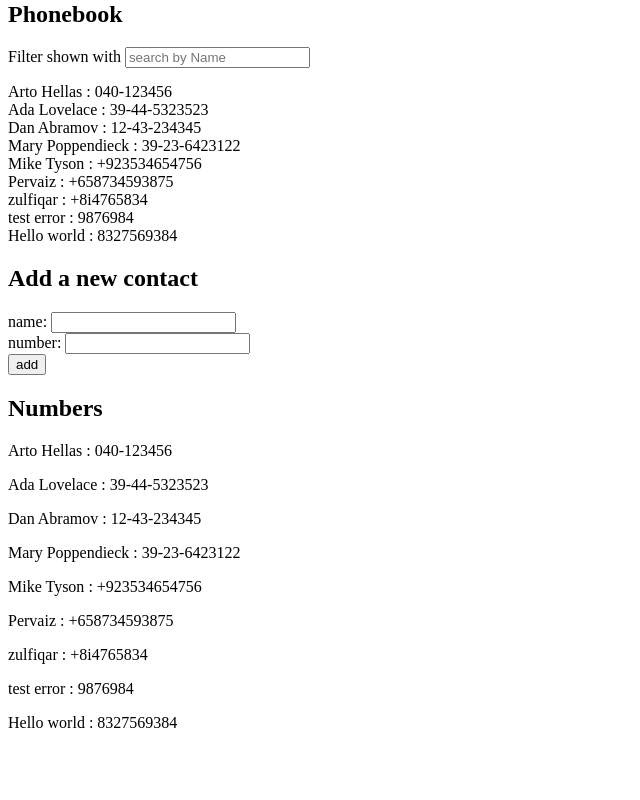
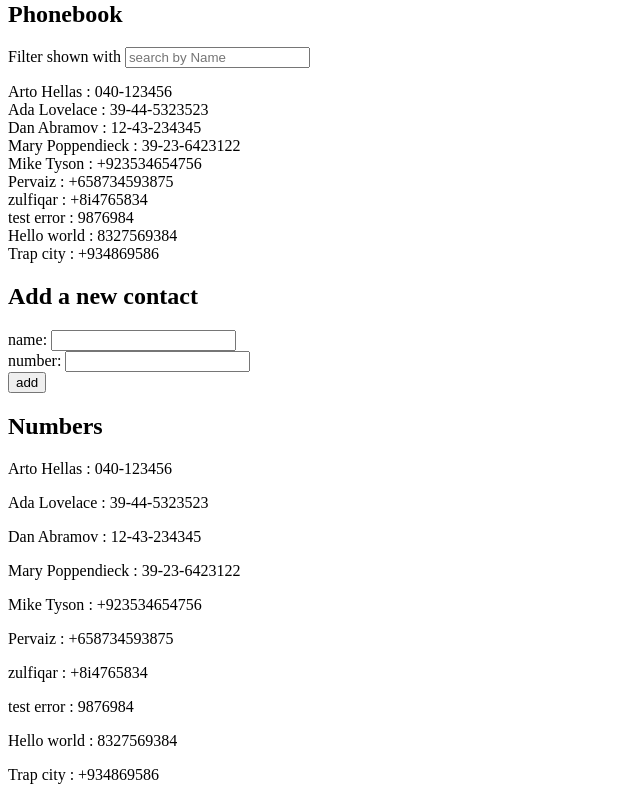
Before and after one commit to AltafHunzai/Fullstack-part02, a React (Create React App) app: page / in a window 1280 px wide. Shown: the part 1002-1802 px from the top of the page, without its empty margins (0-640 px from the left). Before the commit the page ends 1750 px from the top, so only its background shows below. Built offline with nearby package versions, Linux system fonts and the light colour scheme; data requests are answered from the project's data file.

Commit message:
completed exercise 2.13

```diff
--- a/db.json
+++ b/db.json
@@ -101,6 +101,11 @@
       "name": "Hello world",
       "number": "8327569384",
       "id": 9
+    },
+    {
+      "name": "Trap city",
+      "number": "+934869586",
+      "id": 10
     }
   ]
 }
--- a/src/App.js
+++ b/src/App.js
@@ -6,7 +6,7 @@ import { FormNewContact } from './components/FormNewContact'
 import { ContactList } from './components/ContactList'
 import { SinglePersonDetail } from './components/SinglePersonDetails'
 import notesService from './services/notes'
-import axios from 'axios'
+import contactService from './services/contact'
 
 const App = ({ notes }) => {
   const [note, setNote] = useState([])
@@ -71,9 +71,9 @@ const App = ({ notes }) => {
   }, [])
 
   useEffect(() => {
-    axios.get(baseUrl)
-      .then(res => {
-        setPersons(res.data)
+    contactService.getallPersons()
+      .then(data => {
+        setPersons(data)
       })
   }, [])
 
@@ -107,8 +107,8 @@ const App = ({ notes }) => {
       id: persons.length + 1,
     }
 
-    axios
-      .post(baseUrl, personObject)
+    contactService
+      .addPerson(personObject)
       .then(data => {
         setPersons(persons.concat(data))
         setNewName('')
--- /dev/null
+++ b/src/services/contact.js
@@ -0,0 +1,21 @@
+import axios from "axios";
+const baseUrl = 'http://localhost:3010/persons';
+
+const getallPersons = () => {
+    const request = axios.get(baseUrl)
+    return request.then(res => res.data)
+}
+
+const addPerson = (newObject) => {
+    const request = axios.post(baseUrl, newObject)
+    return request.then(res => res.data)
+}
+
+const updatePerson = (id, newObject) => {
+    const request = axios.put(`${baseUrl}/${id}`, newObject)
+    return request.then(res => res.data)
+}
+
+const contactService = { getallPersons, addPerson, updatePerson}
+
+export default contactService;
```
